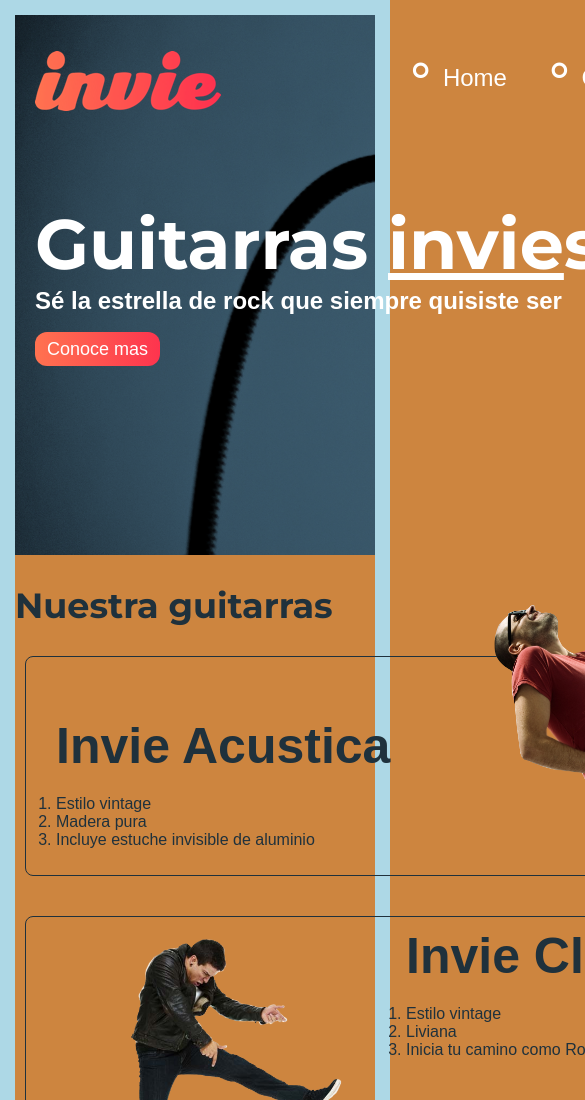
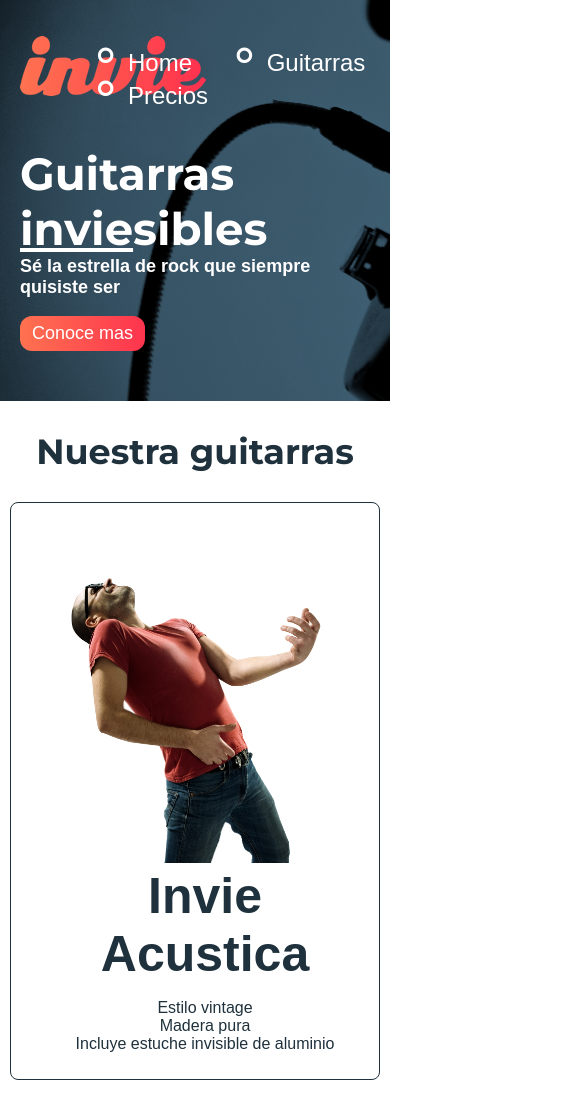
Before and after one commit to darwelX/invie, a plain HTML site: page index.html in a window 390 px wide. Shown: the top 1100 px of the page, 585 px wide, since content can reach past the window. Drawn offline with Linux system fonts and the light colour scheme; a web font is replaced by a local one.

Commit message:
se agregaron los estilos para tablet

```diff
--- a/css/invie.css
+++ b/css/invie.css
@@ -54,7 +54,7 @@ input:focus, textarea:focus {
 }
 
 .contenedor {
-  width: 800px;
+  max-width: 800px; /* se obtiene el mismo efecto del dedia query pero con menos codigo */
   margin: auto;
   position: relative;
 }
@@ -275,8 +275,56 @@ input:focus, textarea:focus {
 
 
 @media screen and (max-width: 800px) {
-  body {
-    background: peru;
-    border: 15px solid lightblue;
+  /*.contenedor {
+    width: auto;  -esto se hace para resetear el ancho ya que esta declarado arriba- re ajusta las medidas de la caja tomando en cuenta todo el modelo de caja (pading margin height)
+    max-width: 800px;  y luego si se fija el valor
+  }*/
+
+  /* portada */
+  .titulo {
+    font-size: 45px;
+    margin-top: 30px;
   }
+
+  .title-a {
+    font-size: 18px;
+  }
+
+  .portada {
+    height: auto;
+  }
+
+  .portada .button {
+    margin-bottom: 30px;
+    display: inline-block; /* se cambia el display para que aplique la propiedad margin ya que button es una ancla y su display es inline */
+  }
+  /* portada*/
+
+
+  /* guitarras */
+  .guitarras {
+    text-align: center;
+  }
+  .izquierda, .derecha {
+    float: none; /* se aplica resets a los elementos */
+    position: static; /* se aplica resets a los elementos */
+  }
+
+  .title-b{
+    margin: 0;
+  }
+
+  .guitarra li {
+    list-style: none;
+  }
+
+  .guitarra.b{
+    height: auto;
+  }
+
+  .contenedor-guitarra-b {
+    margin: auto;
+    position: static;
+  }
+  /* guitarras */
 }
```
